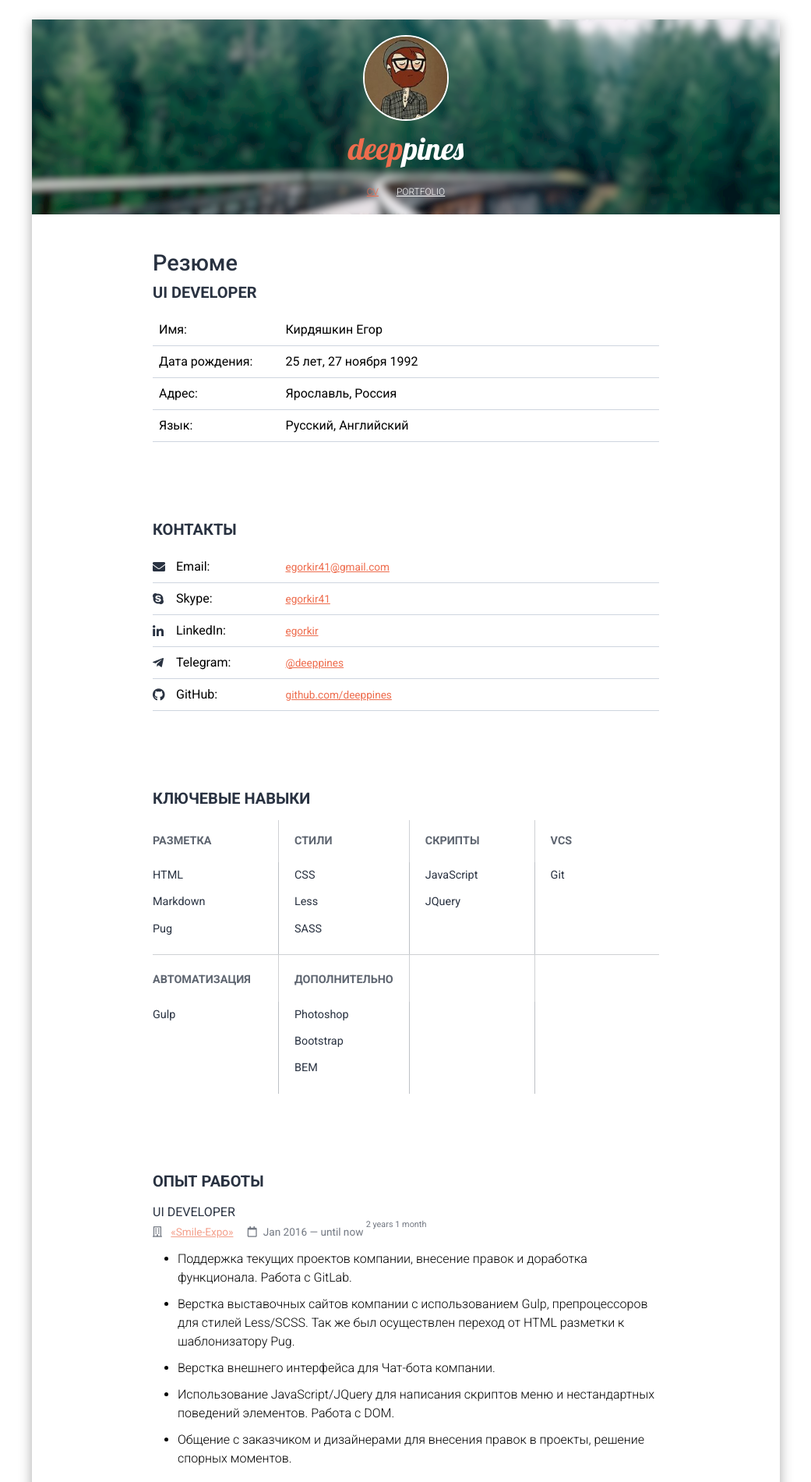
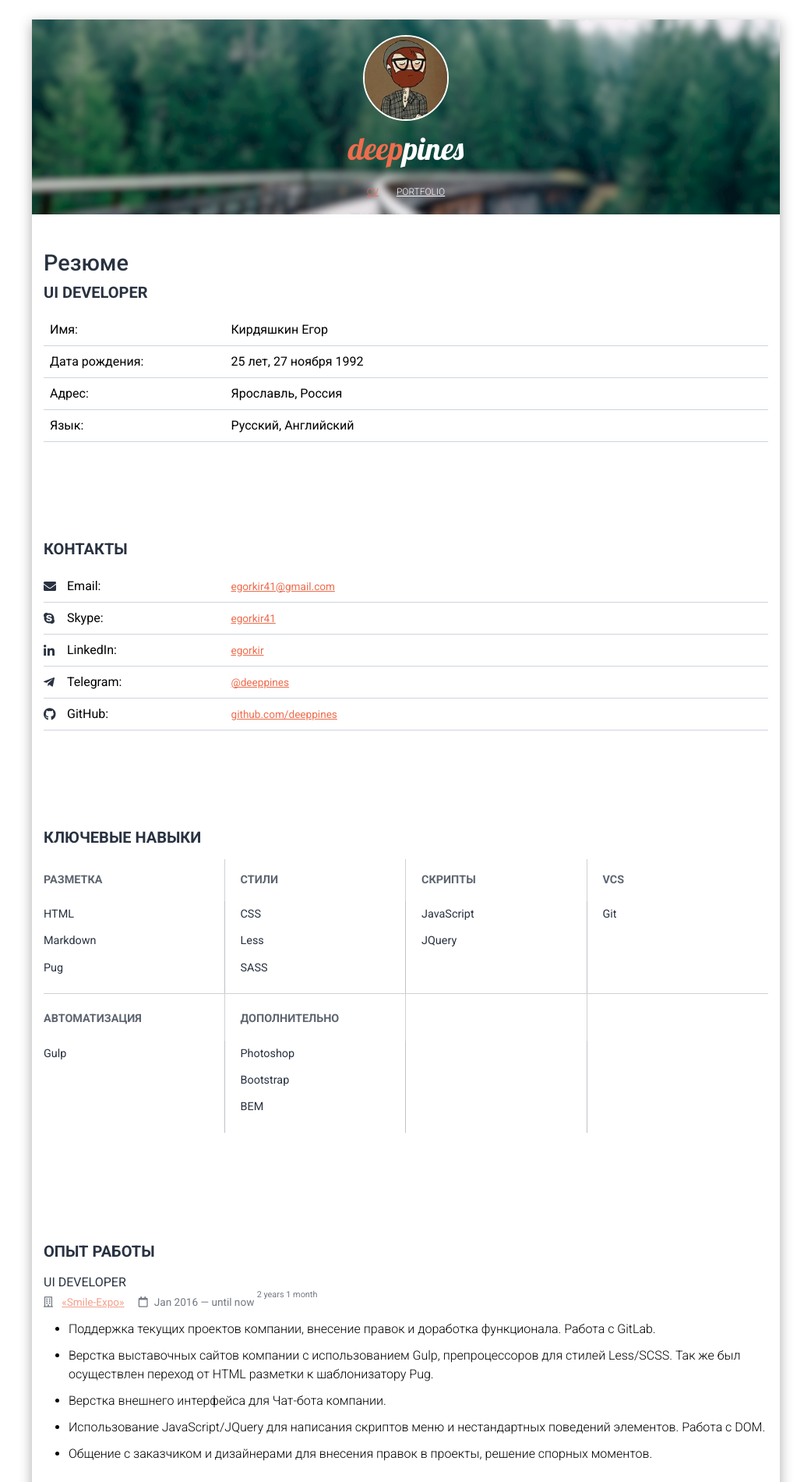
Before and after one commit to deeppines/deeppines.github.io, a Jekyll site: the page built from cv.html, in a window 1280 px wide. Shown: the top 1901 px of the page at 78% size, without its empty margins (119-1160 px from the left). Built offline with Jekyll 4.4.1, drawn with Linux system fonts in a browser that asks for light colours.

Commit message:
update cv layout

```diff
--- a/cv.html
+++ b/cv.html
@@ -3,7 +3,6 @@ layout: page-nav
 title: Curriculum Vitae
 ---
 
-<div class="page-wrap">
 <h1 class="cv-title">Резюме</h1>
 
 {% include cv/resume.html %}
@@ -15,5 +14,3 @@ title: Curriculum Vitae
 {% include cv/experience.html %}
 
 {% include cv/education.html %}
-
-</div>
```
Lines whose indentation alone changed are shown as unchanged.
